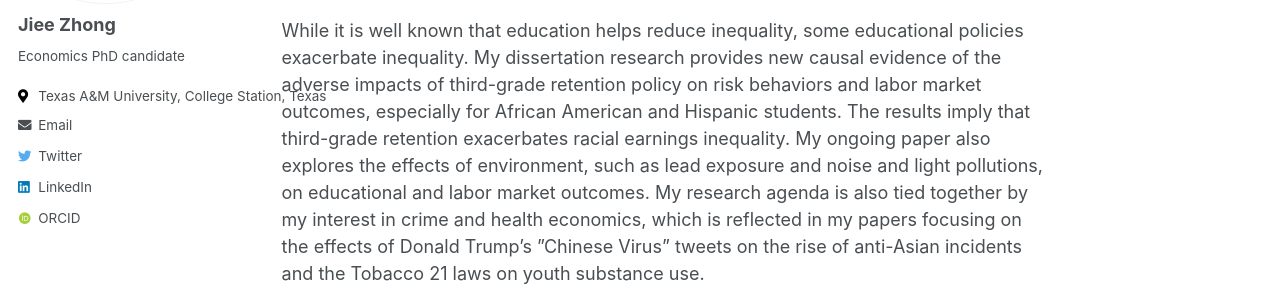
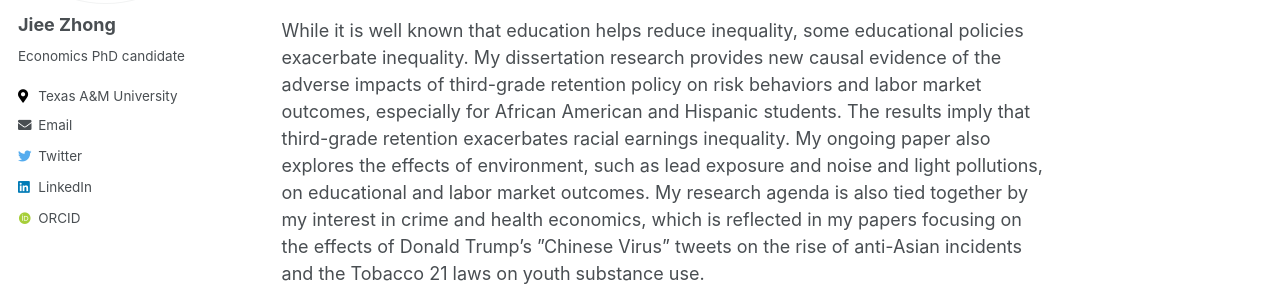
Before and after one commit to jieezhong/jieezhong.github.io, a Jekyll site: the page built from _pages/about.md, in a window 1280 px wide. Shown: the part 248-534 px from the top of the page. Built offline with Jekyll 4.4.1, drawn with Linux system fonts in a browser that asks for light colours; some web fonts are replaced.

Commit message:
Update _config.yml

```diff
--- a/_config.yml
+++ b/_config.yml
@@ -85,7 +85,7 @@ author:
   name             : "Jiee Zhong"
   avatar           : "jiee_phd4.png"
   bio              : "Economics PhD candidate "
-  location         : "Texas A&M University, College Station, Texas"
+  location         : "Texas A&M University"
   employer         :
   pubmed           :
   orcid            : "https://orcid.org/0000-0002-4963-6240"
```
